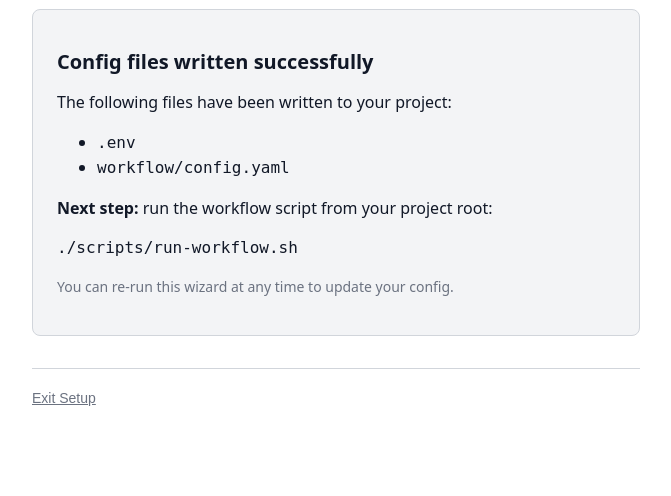
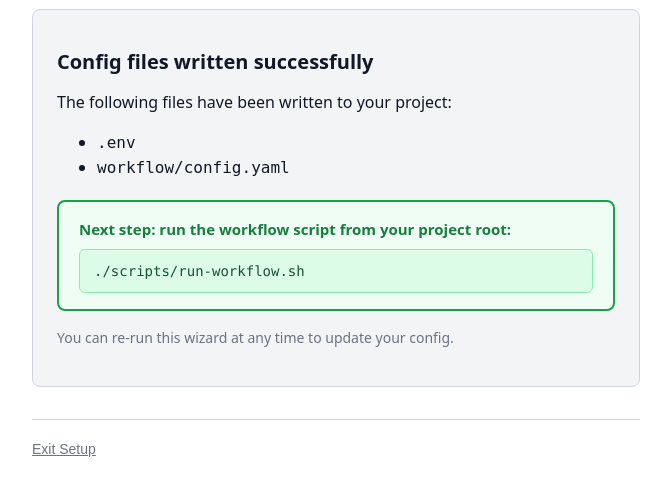
Before and after one commit to sgardoll/mailto-website, a Flask app: page /step/done in a window 1280 px wide. Shown: the part 137-633 px from the top of the page, without its empty margins (304-975 px from the left). Run offline with Flask 3, Linux system fonts and the light colour scheme; data that the repository does not hold is empty.

Commit message:
feat(04-03): add Phase 4 preview/overwrite/success styles to wizard.css
- .config-preview: monospace read-only block for .env and YAML previews
- .overwrite-warning: amber warning banner for existing config detection
- #overwrite-confirm + label: bold label for overwrite confirmation checkbox
- #write-btn:disabled: clearly unavailable state with reduced opacity
- .success-next-action: green-bordered emphasis block for run-workflow.sh command

```diff
--- a/setup/static/wizard.css
+++ b/setup/static/wizard.css
@@ -341,3 +341,77 @@ select:focus {
     text-decoration: underline;
     margin-bottom: 16px;
 }
+
+/* ── Phase 4 additions ────────────────────────────────────────────────────── */
+
+/* Read-only config preview blocks (.env and YAML) */
+.config-preview {
+    font-family: ui-monospace, "SFMono-Regular", Menlo, Monaco, Consolas, monospace;
+    font-size: 13px;
+    line-height: 1.6;
+    background-color: #ffffff;
+    border: 1px solid #d1d5db;
+    border-radius: 6px;
+    padding: 12px 16px;
+    margin: 0;
+    overflow-x: auto;
+    white-space: pre;
+    color: #111827;
+    /* Visually communicate non-editability */
+    cursor: default;
+    user-select: text;
+}
+
+/* Overwrite warning banner */
+.overwrite-warning {
+    background-color: #fefce8;
+    border: 1px solid #fbbf24;
+    border-radius: 6px;
+    padding: 12px 16px;
+    font-size: 14px;
+    color: #92400e;
+    margin-bottom: 16px;
+}
+.overwrite-warning code {
+    font-family: ui-monospace, "SFMono-Regular", Menlo, Monaco, Consolas, monospace;
+    font-size: 13px;
+    color: #92400e;
+    background-color: #fde68a;
+    padding: 1px 4px;
+    border-radius: 3px;
+}
+
+/* Overwrite checkbox row — slightly more weight than normal checkbox */
+#overwrite-confirm + label {
+    font-weight: 600;
+    color: #374151;
+}
+
+/* Write Config Files button disabled state — clearly unavailable */
+#write-btn:disabled {
+    background-color: #93c5fd;
+    cursor: not-allowed;
+    opacity: 0.7;
+}
+
+/* Success screen: next-action block — primary emphasis */
+.success-next-action {
+    background-color: #f0fdf4;
+    border: 2px solid #16a34a;
+    border-radius: 8px;
+    padding: 16px 20px;
+    margin: 20px 0 16px;
+}
+.success-next-action p {
+    margin: 0 0 8px;
+    font-size: 15px;
+    color: #15803d;
+    font-weight: 600;
+}
+.success-next-action .config-preview {
+    background-color: #dcfce7;
+    border-color: #86efac;
+    color: #14532d;
+    font-size: 14px;
+    padding: 10px 14px;
+}
```
